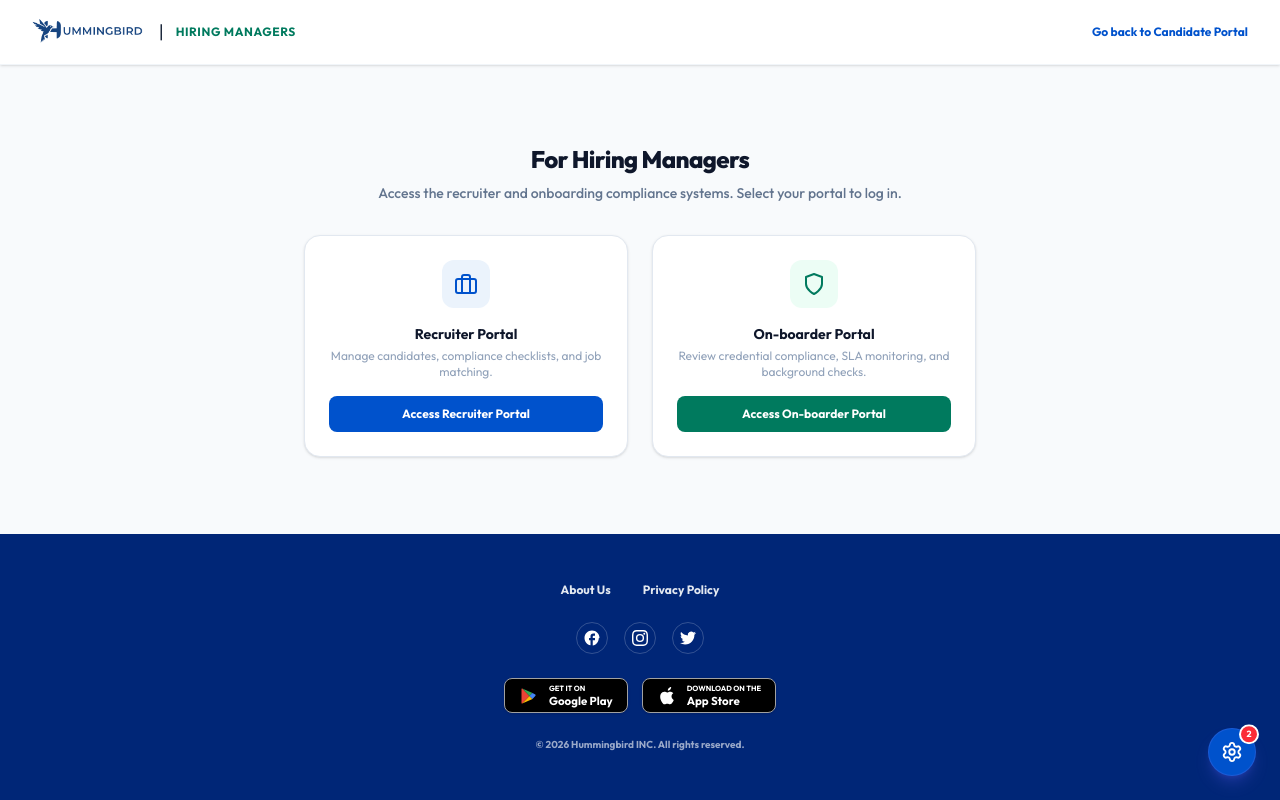
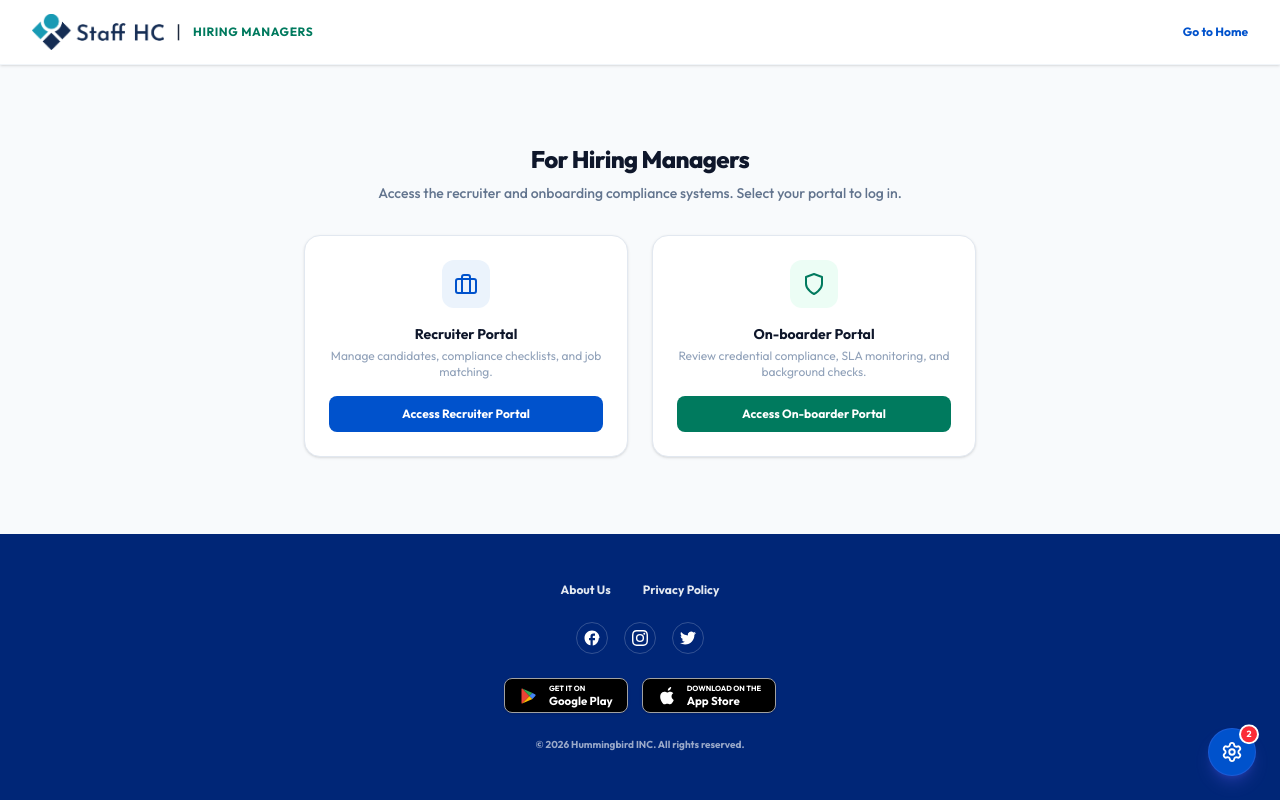
Before and after one commit to akrishav/portfolio1, a Next.js app: page /hiring-managers in a window 1280 px wide. Built offline with nearby package versions, Linux system fonts and the light colour scheme.

Commit message:
feat: change hiring managers logo to StaffHC and back link to Go to Home, change recruiter dashboard logo to Hummingbird

```diff
--- a/src/app/hiring-managers/page.tsx
+++ b/src/app/hiring-managers/page.tsx
@@ -15,9 +15,9 @@ export default function HiringManagersPage() {
         <div className="max-w-7xl mx-auto px-4 sm:px-6 lg:px-8 h-16 flex items-center justify-between">
           <div className="flex items-center gap-3">
             <img
-              src="/hummingbird-logo.png"
-              alt="Hummingbird Logo"
-              className="h-6.5 object-contain select-none pointer-events-none"
+              src="/staffhc-logo.png"
+              alt="Staff HC Logo"
+              className="h-9 w-auto object-contain select-none pointer-events-none"
             />
             <span className="text-slate-350 font-normal text-lg">|</span>
             <span className="text-xs font-bold text-[#007A5E] uppercase tracking-wider">Hiring Managers</span>
@@ -27,7 +27,7 @@ export default function HiringManagersPage() {
             href="/"
             className="text-xs font-bold text-[#0052CC] hover:underline"
           >
-            Go back to Candidate Portal
+            Go to Home
           </Link>
         </div>
       </header>
--- a/src/app/recruiter/page.tsx
+++ b/src/app/recruiter/page.tsx
@@ -201,7 +201,12 @@ export default function RecruiterDashboard() {
 
           {/* Brand header logo */}
           <div className="flex items-center gap-3">
-            <Logo />
+            <img
+              src="/hummingbird-logo.png"
+              alt="Hummingbird Logo"
+              className="h-6.5 object-contain select-none pointer-events-none"
+            />
+            <span className="text-slate-350 font-normal text-lg">|</span>
             <span className="text-[#007A5E] font-bold text-sm tracking-wide">Onboarding</span>
           </div>
 
```
